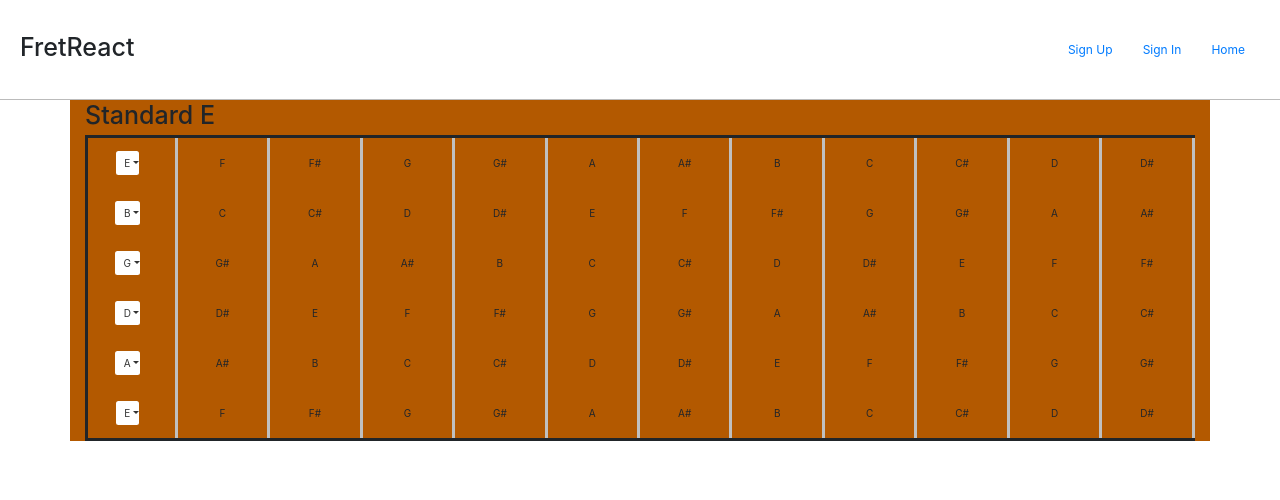
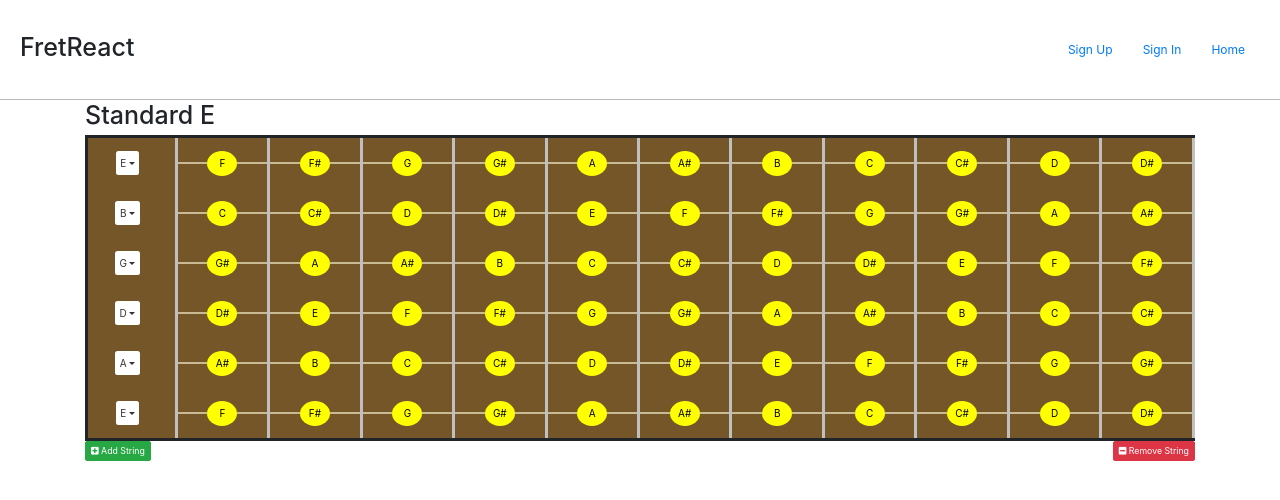
Before and after one commit to CP92/FretReact, a React app: page /#/ in a window 1280 px wide. Shown: the top 500 px of the page. Built offline with nearby package versions, Linux system fonts and the light colour scheme.

Commit message:
Added remove and add string buttons, added colors to notes
Add string button adds an additional string that starts a fourth lower
than the lowest string.

```diff
--- a/public/index.html
+++ b/public/index.html
@@ -10,6 +10,7 @@ unless you know exactly what you're doing! -->
 
     <link rel="manifest" href="%PUBLIC_URL%/manifest.json">
     <link rel="shortcut icon" href="%PUBLIC_URL%/favicon.ico">
+    <link rel="stylesheet" href="https://use.fontawesome.com/releases/v5.4.1/css/all.css" integrity="sha384-5sAR7xN1Nv6T6+dT2mhtzEpVJvfS3NScPQTrOxhwjIuvcA67KV2R5Jz6kr4abQsz" crossorigin="anonymous">
 
     <link rel="stylesheet" href="https://maxcdn.bootstrapcdn.com/bootstrap/3.3.7/css/bootstrap.min.css" integrity="sha384-BVYiiSIFeK1dGmJRAkycuHAHRg32OmUcww7on3RYdg4Va+PmSTsz/K68vbdEjh4u" crossorigin="anonymous">
 
--- a/src/App.scss
+++ b/src/App.scss
@@ -61,7 +61,20 @@ $charcoal: #ccc;
       align-items: center;
 }
 
+.note {
+  display: block;
+    height: 25px;
+    width: 90px;
+    line-height: 25px;
 
+    -moz-border-radius: 50%;
+    border-radius: 50%;
+
+    background-color: yellow;
+    color: black;
+    text-align: center;
+    font-size: 1em;
+}
 
 .tuner-box {
   border-left-style: solid;
@@ -81,8 +94,18 @@ $charcoal: #ccc;
 
 }
 
-.container {
-  background-color: #b35900;
+hr {
+  width: 100%;
+margin-left: auto;
+margin-right: auto;
+height: 2px;
+background-color: #c8bb93;
+color:#c8bb93;
+border: 0 none;
+}
+
+.fretboard {
+  background-color: #755628;
   height: 100%;
   width: 100%;
 }
--- a/src/FretBoard.js
+++ b/src/FretBoard.js
@@ -7,6 +7,7 @@ import MenuItem from 'react-bootstrap/lib/MenuItem'
 
 
 const noteToolBox = require('./notes.js')
+let context
 class FretBoard extends Component {
   constructor (props) {
   	super(props)
@@ -15,20 +16,51 @@ class FretBoard extends Component {
       notes: props.notes
     }
 
+    this.fretClick = this.fretClick.bind(this)
     this.changeRow = this.changeRow.bind(this)
+    this.loadAudio = this.loadAudio.bind(this)
+    this.addString = this.addString.bind(this)
+    this.removeString = this.removeString.bind(this)
 
   }
 
+  loadAudio () {
+    try {window.AudioContext = window.AudioContext || window.webkitAudioContext
+      context = new AudioContext()
+    }
+    catch (e) {
+
+    }
+  }
+
+  fretClick (e) {
+    console.log(e.target.innerText)
+  }
+
   changeRow (e) {
-
     const note = e.slice(2)
     const row = e.slice(0,1)
-    console.log(note)
-    console.log(row)
     const newNoteRow = noteToolBox.getRowNotes(note)
-    console.log(newNoteRow)
     const set = this.state.notes
     set[row] = newNoteRow
+    this.setState((state, props) => ({
+      notes: set
+    }))
+  }
+
+  addString (e) {
+    const lowestOpenNote = this.state.notes[this.state.notes.length - 1][0]
+    const set = this.state.notes
+    set.push(noteToolBox.getRowNotes(noteToolBox.getFourth(lowestOpenNote)))
+    console.log(set)
+    this.setState((state, props) => ({
+      notes: set
+    }))
+  }
+
+  removeString (e) {
+    const set = this.state.notes
+    set.pop()
     this.setState((state, props) => ({
       notes: set
     }))
@@ -41,13 +73,14 @@ class FretBoard extends Component {
     return (
       <div>
       	<h1>{title}</h1>
-      	<Grid>
+      	<Grid className="fretboard">
           {this.state.notes.map((set, rowIndex) => (
             <Row key={`row-${rowIndex}`} id={`row-${rowIndex}`} className={`text-center show-grid ${rowIndex === this.state.notes.length - 1 ? 'last-row' : ''}` }>
               {set.map((note, colIndex) => (
-                <Col key={`fret-${rowIndex}-${colIndex}`} id={`fret-${rowIndex}-${colIndex}`} sx={1} className={colIndex === 0 ? 'tuner-box box text-center' : 'box text-center'}>
+                <Col key={`fret-${rowIndex}-${colIndex}`} onClick={colIndex !== 0 ? this.fretClick : null} id={`fret-${rowIndex}-${colIndex}`} sx={1} className={colIndex === 0 ? 'tuner-box box text-center' : 'box text-center'}>
+                  {colIndex !== 0 ? <hr className="text-center center-block"/> : null}
                   {colIndex === 0 ?
-                    <DropdownButton noCaret title={note} key={`tuner-${rowIndex}`} id={`tuner-${rowIndex}`} class="text-center center-block">
+                    <DropdownButton noCaret title={note} key={`tuner-${rowIndex}`} id={`tuner-${rowIndex}`} className="text-center center-block">
                       <MenuItem eventKey={note} active >{note}</MenuItem>
                       <MenuItem onSelect={this.changeRow} eventKey={rowIndex + '-A '} >A</MenuItem>
                       <MenuItem onSelect={this.changeRow} eventKey={rowIndex + '-A#'} >A#</MenuItem>
@@ -61,12 +94,22 @@ class FretBoard extends Component {
                       <MenuItem onSelect={this.changeRow} eventKey={rowIndex + '-F#'} >F#</MenuItem>
                       <MenuItem onSelect={this.changeRow} eventKey={rowIndex + '-G '} >G</MenuItem>
                       <MenuItem onSelect={this.changeRow} eventKey={rowIndex + '-G#'} >G#</MenuItem>
-                    </DropdownButton> : note}
+                    </DropdownButton> : <span className="note">{note}</span>  }
+                  {colIndex !== 0 ? <hr className="text-center center-block"/> : null}
                 </Col>
               ))}
             </Row>
           ))}
+
         </Grid>
+
+        <button onClick={this.addString} type="button" className="btn btn-success btn-sm" id="add-string">
+          <span className="fas fa-plus-square" aria-hidden="true"></span> Add String
+        </button>
+        <button onClick={this.removeString} type="button" className="btn btn-danger btn-sm float-right" id="remove-string">
+          <span className="fas fa-minus-square" aria-hidden="true"></span> Remove String
+        </button>
+
 
 
       </div>
--- a/src/notes.js
+++ b/src/notes.js
@@ -10,11 +10,24 @@ const getRowNotes = function (note) {
   		const index = (i + musicNotes.indexOf(note)) % musicNotes.length
   		outNotes.push(musicNotes[index])
   	}
-
   	return outNotes
   }
 }
 
+const getFourth = function (note) {
+  //note = note.replace(/\s/g, '')
+  //console.log(note)
+  if (musicNotes.indexOf(note) - 5 < 0) {
+    //console.log(musicNotes[((musicNotes.indexOf(note) - 5) + 12)])
+    return musicNotes[((musicNotes.indexOf(note) - 5) + 12)]
+  } else {
+    //console.log(musicNotes[musicNotes.indexOf(note) - 5])
+    return musicNotes[musicNotes.indexOf(note) - 5]
+  }
+
+}
+
 module.exports = {
-  getRowNotes
+  getRowNotes,
+  getFourth
 }
```
